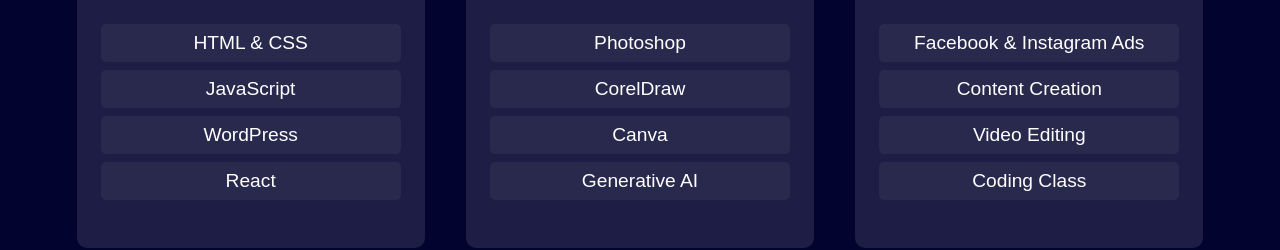
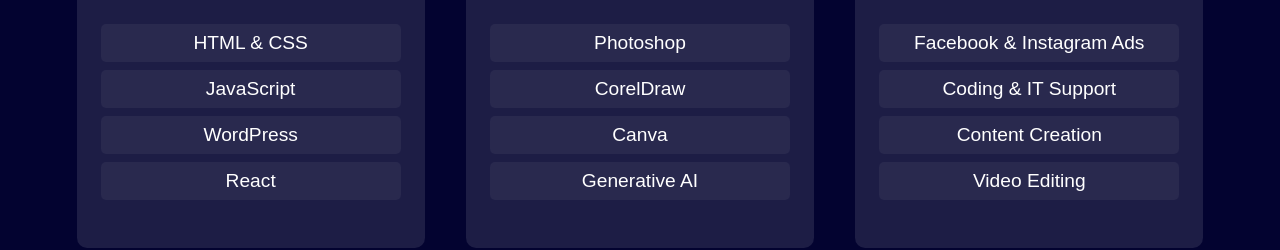
Before and after one commit to bigdevsircole/caleb-yinusa, a React (Vite) app: page / in a window 1280 px wide. Shown: the part 784-1034 px from the top of the page. Built offline with nearby package versions, Linux system fonts and the light colour scheme.

Commit message:
Initial commit

```diff
--- a/src/pages/Home/Home.jsx
+++ b/src/pages/Home/Home.jsx
@@ -168,9 +168,9 @@
           <h2>Other Services</h2>
           <ul>
             <li>Facebook & Instagram Ads</li>
+            <li>Coding & IT Support</li>
             <li>Content Creation</li>
             <li>Video Editing</li>
-            <li>Coding Class</li>
           </ul>
         </div>
       </div>
--- a/src/pages/ReachOut/ReachOut.jsx
+++ b/src/pages/ReachOut/ReachOut.jsx
@@ -25,7 +25,7 @@
 
     try {
       const res = await emailjs.sendForm(
-        'service_jqqfn9q',
+        'service_uae2zmi',
         'template_pjyxg1p',
         form.current,
         'y-fZwQR7f20KakfWj'
```
